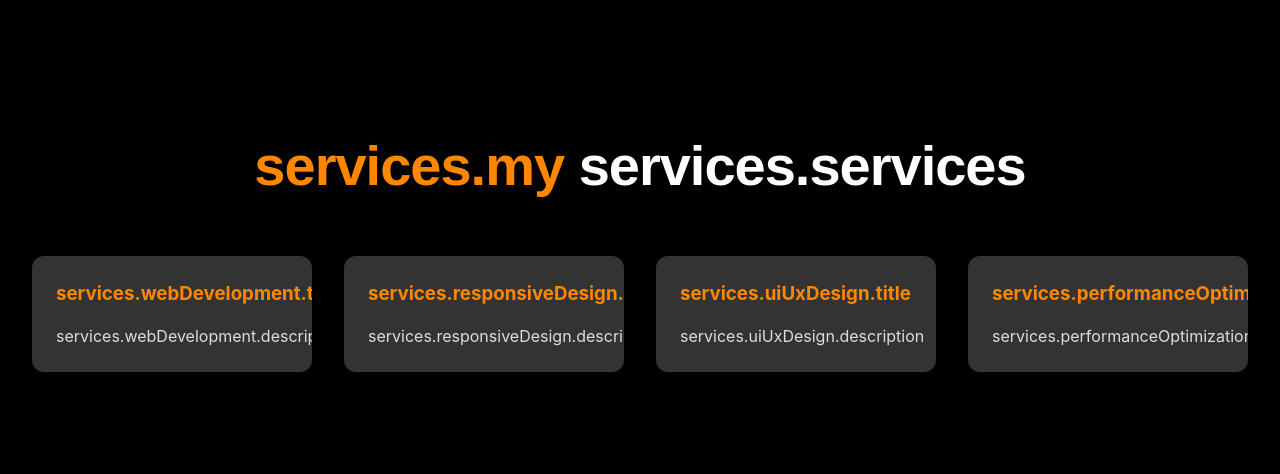
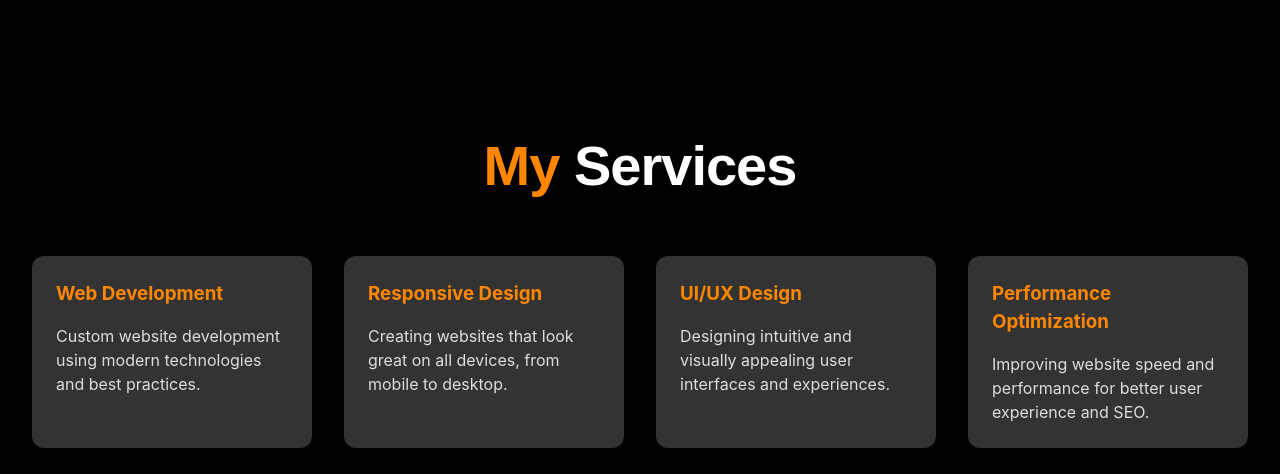
Before and after one commit to javierbrega/Mi-Portfolio, a React (Vite) app: page / in a window 1280 px wide. Shown: the part 820-1294 px from the top of the page. Built offline with nearby package versions, Linux system fonts and the light colour scheme.

Commit message:
actualización de las traducciones de services lista y funcionando

```diff
--- a/src/i18n/i18n.js
+++ b/src/i18n/i18n.js
@@ -5,8 +5,10 @@ import LanguageDetector from 'i18next-browser-languagedetector';
 // Importar los archivos de traducción
 import headerEn from '../locales/en/header.json';
 import heroEn from '../locales/en/hero.json';
+import servicesEn from '../locales/en/services.json';
 import headerEs from '../locales/es/header.json';
 import heroEs from '../locales/es/hero.json';
+import servicesEs from '../locales/es/services.json';
 
 
 i18n
@@ -17,13 +19,15 @@ i18n
       en: {
         translation: {
           header: headerEn,
-          hero: heroEn
+          hero: heroEn,
+          services: servicesEn
         }
       },
       es: {
         translation: {
           header: headerEs,
-          hero: heroEs
+          hero: heroEs,
+          services: servicesEs
         }
       },
     },
--- /dev/null
+++ b/src/locales/en/services.json
@@ -0,0 +1,20 @@
+{
+    "my": "My",
+    "services": "Services",
+    "webDevelopment": {
+      "title": "Web Development",
+      "description": "Custom website development using modern technologies and best practices."
+    },
+    "responsiveDesign": {
+      "title": "Responsive Design",
+      "description": "Creating websites that look great on all devices, from mobile to desktop."
+    },
+    "uiUxDesign": {
+      "title": "UI/UX Design",
+      "description": "Designing intuitive and visually appealing user interfaces and experiences."
+    },
+    "performanceOptimization": {
+      "title": "Performance Optimization",
+      "description": "Improving website speed and performance for better user experience and SEO."
+    }
+  }
--- /dev/null
+++ b/src/locales/es/services.json
@@ -0,0 +1,20 @@
+{
+    "my": "Mis",
+    "services": "Servicios",
+    "webDevelopment": {
+      "title": "Desarrollo Web",
+      "description": "Desarrollo de sitios web personalizados utilizando tecnologías modernas y mejores prácticas."
+    },
+    "responsiveDesign": {
+      "title": "Diseño Responsivo",
+      "description": "Creación de sitios web que se ven geniales en todos los dispositivos, desde móviles hasta computadoras de escritorio."
+    },
+    "uiUxDesign": {
+      "title": "Diseño UI/UX",
+      "description": "Diseño de interfaces y experiencias de usuario intuitivas y visualmente atractivas."
+    },
+    "performanceOptimization": {
+      "title": "Optimización de Rendimiento",
+      "description": "Mejora de la velocidad y el rendimiento del sitio web para una mejor experiencia de usuario y SEO."
+    }
+  }
```
